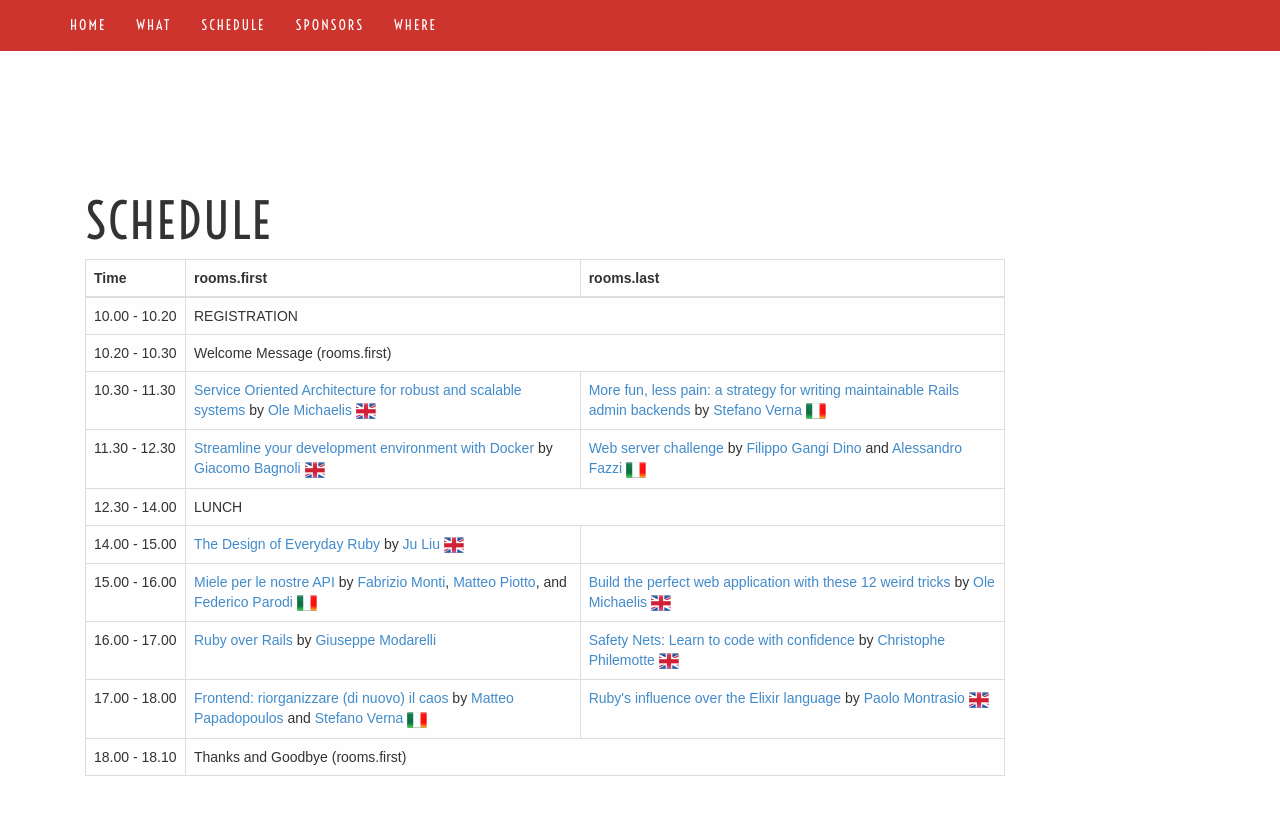
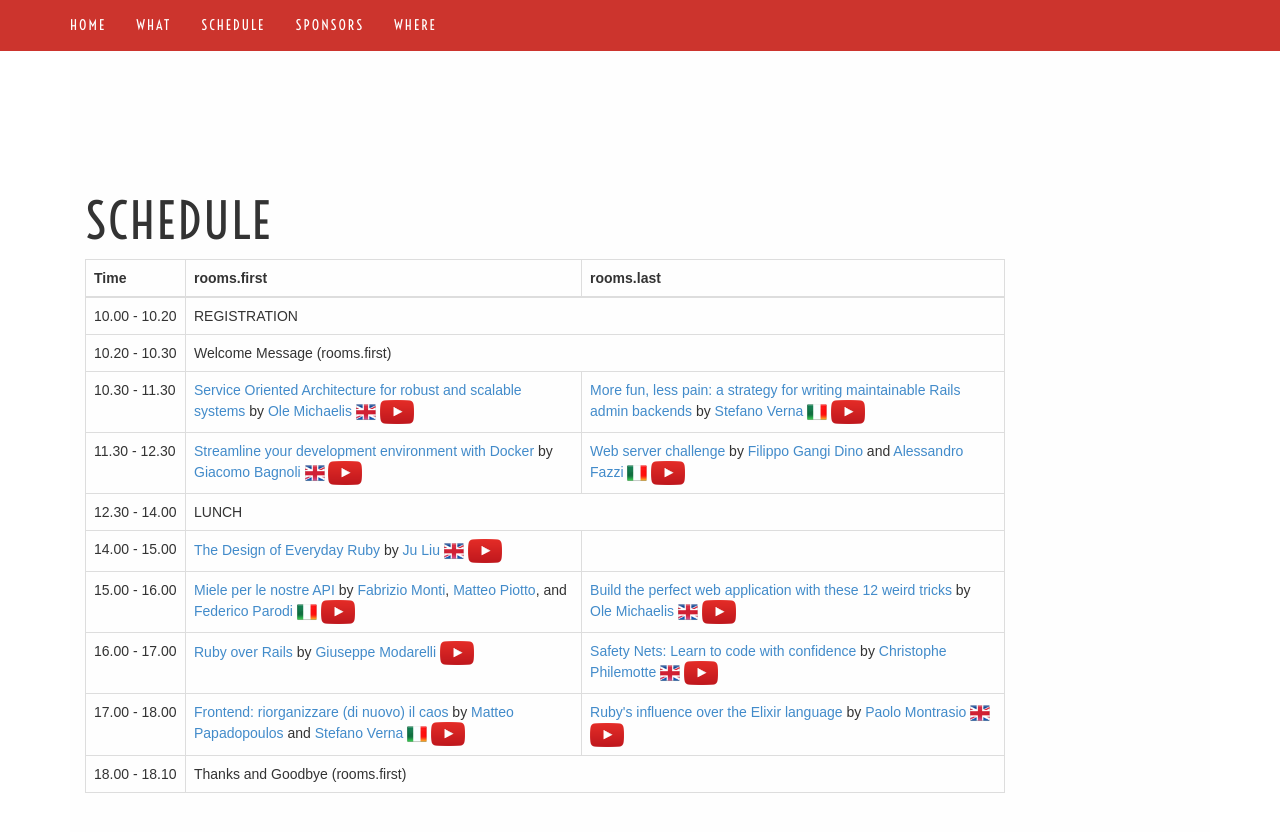
Before and after one commit to rubydayit-2014/rubydayit-2014.github.io, a Jekyll site: the page built from index.html, in a window 1280 px wide and 900 px high, scrolled down 1084 px. Shown: the top 832 px of the window. Built offline with Jekyll 4.4.1, drawn with Linux system fonts in a browser that asks for light colours; nearby versions of some CDN libraries.

Commit message:
NEW: add link to talks video in the schedule table

```diff
--- a/index.html
+++ b/index.html
@@ -70,6 +70,9 @@
               by
               <a target="_blank" href="http://twitter.com/CodeStars">Ole Michaelis</a>
               <img height="20px" src="images/english.png"/>
+              <a target="_blank" href="https://youtu.be/SYr-XgybLG0?list=PL5ImBN21eKvbQ6kH6WCAqj1QqgusGsiO0">
+                <img width="34px" src="images/YouTube-icon-full_color.png"/>
+              </a>
             </td>
             <td>
               <a class="talk" href="/talks/talk-stefano-verna-last.html">
@@ -78,6 +81,9 @@
               by
               <a target="_blank" href="http://twitter.com/steffoz">Stefano Verna</a>
               <img height="20px" src="images/italy.png"/>
+              <a target="_blank" href="https://youtu.be/e9iabDiBHZU?list=PL5ImBN21eKvbQ6kH6WCAqj1QqgusGsiO0">
+                <img width="34px" src="images/YouTube-icon-full_color.png"/>
+              </a>
             </td>
           </tr>
 
@@ -90,6 +96,9 @@
               by
               <a target="_blank" href="https://twitter.com/gbagnoli">Giacomo Bagnoli</a>
               <img height="20px" src="images/english.png"/>
+              <a target="_blank" href="https://youtu.be/mY4iErRL4zc?list=PL5ImBN21eKvbQ6kH6WCAqj1QqgusGsiO0">
+                <img width="34px" src="images/YouTube-icon-full_color.png"/>
+              </a>
             </td>
             <td>
               <a class="talk" href="/talks/talk-filippo-gangi-dino-and-alessandro-fazzi-last.html">
@@ -99,6 +108,9 @@
               <a target="_blank" href="https://twitter.com/mukkoo">Filippo Gangi Dino</a> and
               <a target="_blank" href="https://twitter.com/Pioneer_Skies">Alessandro Fazzi</a>
               <img height="20px" src="images/italy.png"/>
+              <a target="_blank" href="https://youtu.be/GEumX6mC4T4?list=PL5ImBN21eKvbQ6kH6WCAqj1QqgusGsiO0">
+                <img width="34px" src="images/YouTube-icon-full_color.png"/>
+              </a>
             </td>
           </tr>
 
@@ -116,6 +128,9 @@
               by
               <a target="_blank" href="https://twitter.com/arkh4m">Ju Liu</a>
               <img height="20px" src="images/english.png"/>
+              <a target="_blank" href="https://youtu.be/PpBaJNIkoGA?list=PL5ImBN21eKvbQ6kH6WCAqj1QqgusGsiO0">
+                <img width="34px" src="images/YouTube-icon-full_color.png"/>
+              </a>
             </td>
             <td>
             </td>
@@ -132,6 +147,9 @@
               <a target="_blank" href="https://twitter.com/c1p8">Matteo Piotto</a>, and
               <a target="_blank" href="https://twitter.com/JimmY2K">Federico Parodi</a>
               <img height="20px" src="images/italy.png"/>
+              <a target="_blank" href="https://youtu.be/qtJyc28ZcXE?list=PL5ImBN21eKvbQ6kH6WCAqj1QqgusGsiO0">
+                <img width="34px" src="images/YouTube-icon-full_color.png"/>
+              </a>
             </td>
             <td>
               <a class="talk" href="/talks/talk-ole-michaelis-last.html">
@@ -140,6 +158,9 @@
               by
               <a target="_blank" href="http://twitter.com/CodeStars">Ole Michaelis</a>
               <img height="20px" src="images/english.png"/>
+              <a target="_blank" href="https://youtu.be/kTrSHOJxeLw?list=PL5ImBN21eKvbQ6kH6WCAqj1QqgusGsiO0">
+                <img width="34px" src="images/YouTube-icon-full_color.png"/>
+              </a>
             </td>
           </tr>
 
@@ -151,6 +172,9 @@
               </a>
               by
               <a target="_blank" href="https://twitter.com/gmodarelli">Giuseppe Modarelli</a>
+              <a target="_blank" href="https://youtu.be/LiyShndVLPo?list=PL5ImBN21eKvbQ6kH6WCAqj1QqgusGsiO0">
+                <img width="34px" src="images/YouTube-icon-full_color.png"/>
+              </a>
             </td>
             <td>
               <a class="talk" href="/talks/talk-christophe-philemotte-last.html">
@@ -159,6 +183,9 @@
               by
               <a target="_blank" href="https://twitter.com/_toch">Christophe Philemotte</a>
               <img height="20px" src="images/english.png"/>
+              <a target="_blank" href="https://youtu.be/cVTrY2qL-Hs?list=PL5ImBN21eKvbQ6kH6WCAqj1QqgusGsiO0">
+                <img width="34px" src="images/YouTube-icon-full_color.png"/>
+              </a>
             </td>
           </tr>
 
@@ -172,6 +199,9 @@
               <a target="_blank" href="https://twitter.com/spleenteo">Matteo Papadopoulos</a> and
               <a target="_blank" href="http://twitter.com/steffoz">Stefano Verna</a>
               <img height="20px" src="images/italy.png"/>
+              <a target="_blank" href="https://youtu.be/fUJOJY_yVXg?list=PL5ImBN21eKvbQ6kH6WCAqj1QqgusGsiO0">
+                <img width="34px" src="images/YouTube-icon-full_color.png"/>
+              </a>
             </td>
             <td>
               <a class="talk" href="/talks/talk-paolo-montrasio-last.html">
@@ -180,6 +210,9 @@
               by
               <a target="_blank" href="https://twitter.com/pmontrasio">Paolo Montrasio</a>
               <img height="20px" src="images/english.png"/>
+              <a target="_blank" href="https://youtu.be/NzyqGrYyPjw?list=PL5ImBN21eKvbQ6kH6WCAqj1QqgusGsiO0">
+                <img width="34px" src="images/YouTube-icon-full_color.png"/>
+              </a>
             </td>
           </tr>
           <tr>
```
Also changed, not shown: images/YouTube-icon-full_color.png (added).
